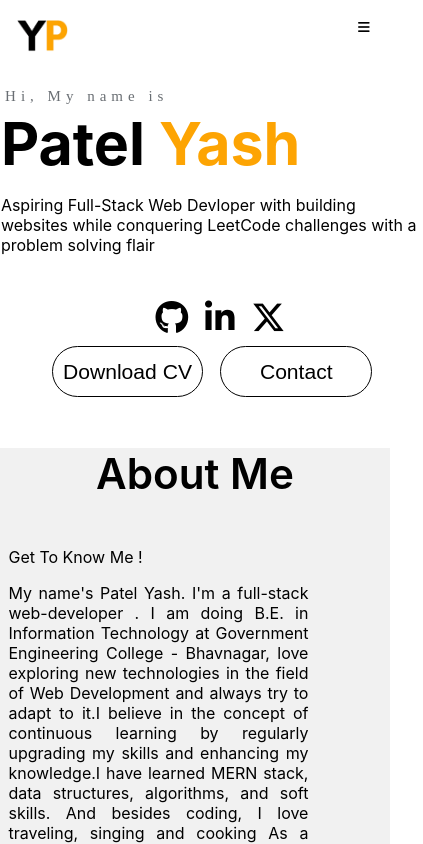
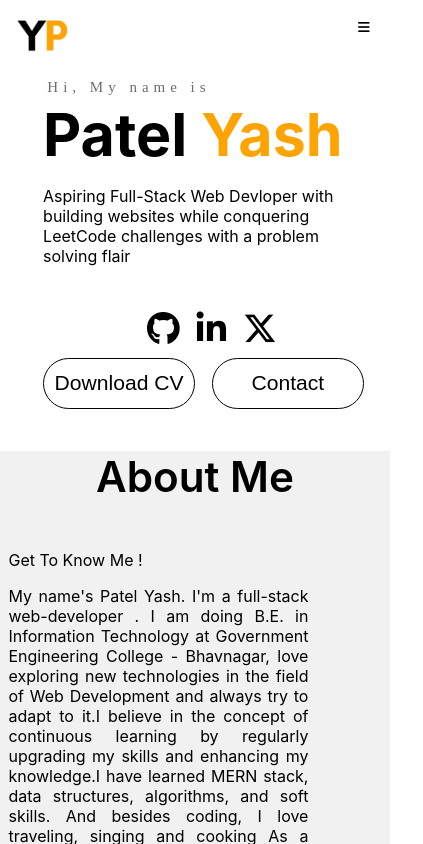
Before and after one commit to yashpatel08/patel_yash, a React (Create React App) app: page / in a window 390 px wide. Shown: the top 844 px of the page, 423 px wide, since content can reach past the window. Built offline with nearby package versions, Linux system fonts and the light colour scheme.

Commit message:
Update style.css

```diff
--- a/src/style.css
+++ b/src/style.css
@@ -699,12 +699,13 @@ li {
         text-wrap: wrap;
         display: flex;
         flex-direction: column;
-        padding: 1vh;
-        margin-left: 4vh;
+        padding: 0vh;
+        margin-left: 1vh;
     }
 
     .home2 {
-        width: 50vh;
+        margin-left: 1vh;
+        width: 38vh;
         overflow: hidden;
     }
 
@@ -939,3 +940,16 @@ li {
         margin-left: 0;
     }
 }
+
+@media all and (min-width:321px) and (max-width: 480px) {
+    .contact-input{
+        display:grid;
+        text-align: center;
+        margin-left: 18vh;
+        justify-content: center;
+        align-items: center;
+    }
+    .c-input{
+        width: 220px;
+    }
+}
```
